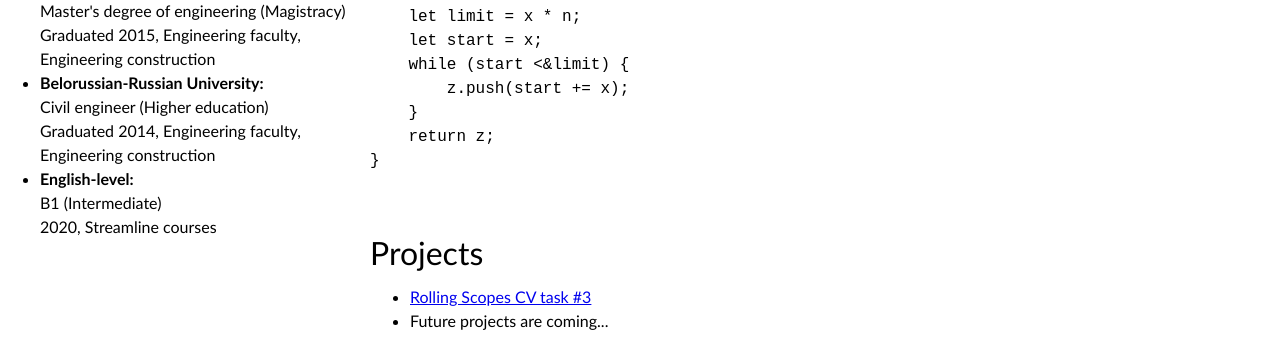
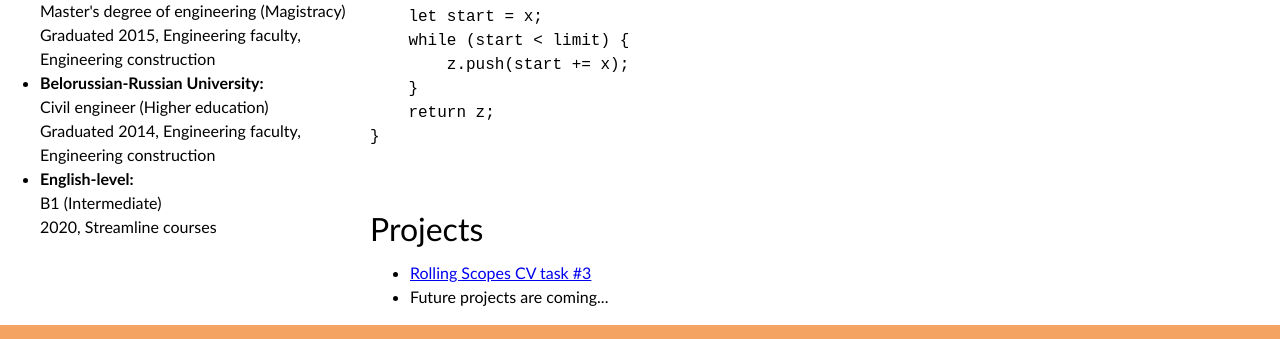
Before and after one commit to Kazper91/rsschool-cv, a plain HTML site: page index.html in a window 1280 px wide. Shown: the part 717-1056 px from the top of the page. Drawn offline with Linux system fonts and the light colour scheme.

Commit message:
fix: change after validation fail

```diff
--- a/index.html
+++ b/index.html
@@ -112,8 +112,7 @@
             <section id="code">
                 <h2>Code example</h2>
                 <pre>
-                    <code class="code" data-language="javascript">
-                        function countBy(x, n) {<br>    let z = [x];<br>    let limit = x * n;<br>    let start = x;<br>    while (start &lt&amplimit) {<br>        z.push(start += x);<br>    }<br>    return z;<br>}
+                    <code class="code" data-language="javascript">function countBy(x, n) {<br>    let z = [x];<br>    let limit = x * n;<br>    let start = x;<br>    while (start &lt; limit) {<br>        z.push(start += x);<br>    }<br>    return z;<br>}
                     </code>
                 </pre>
             </section>
```
